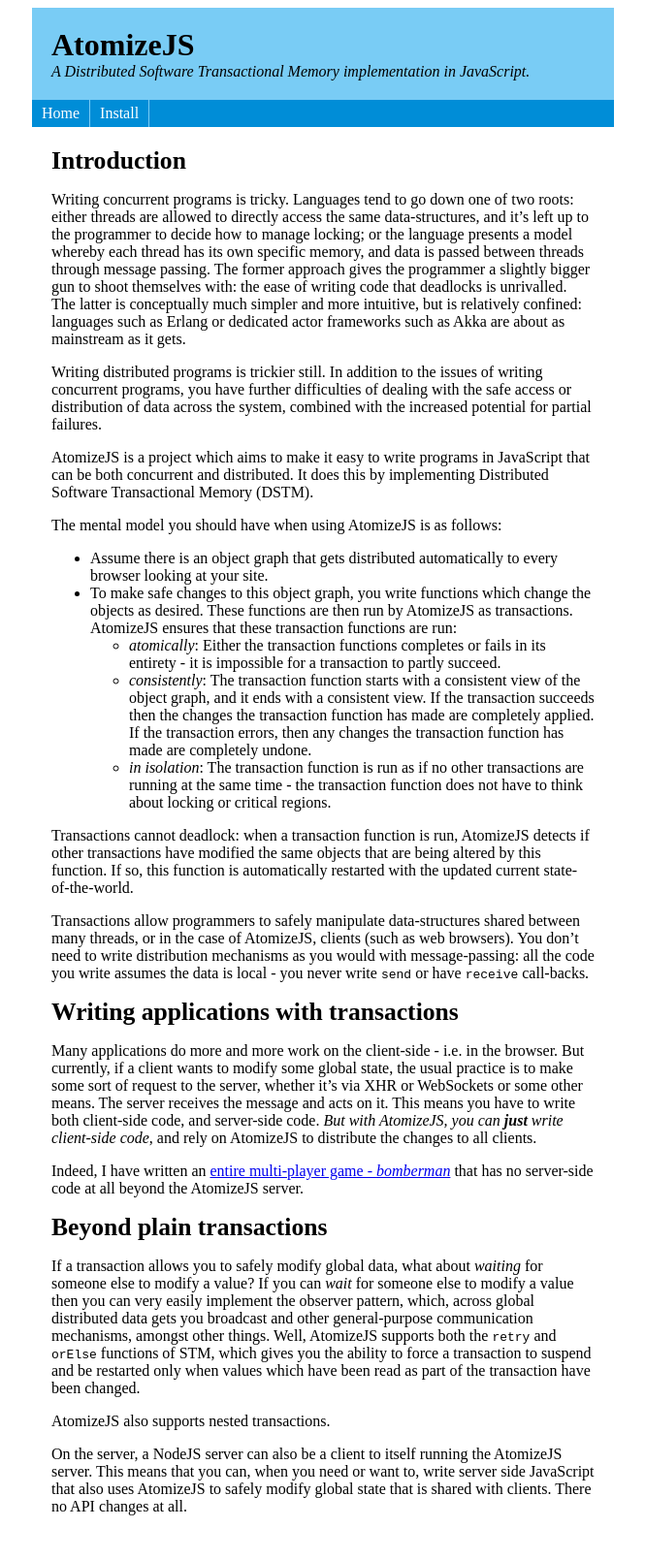
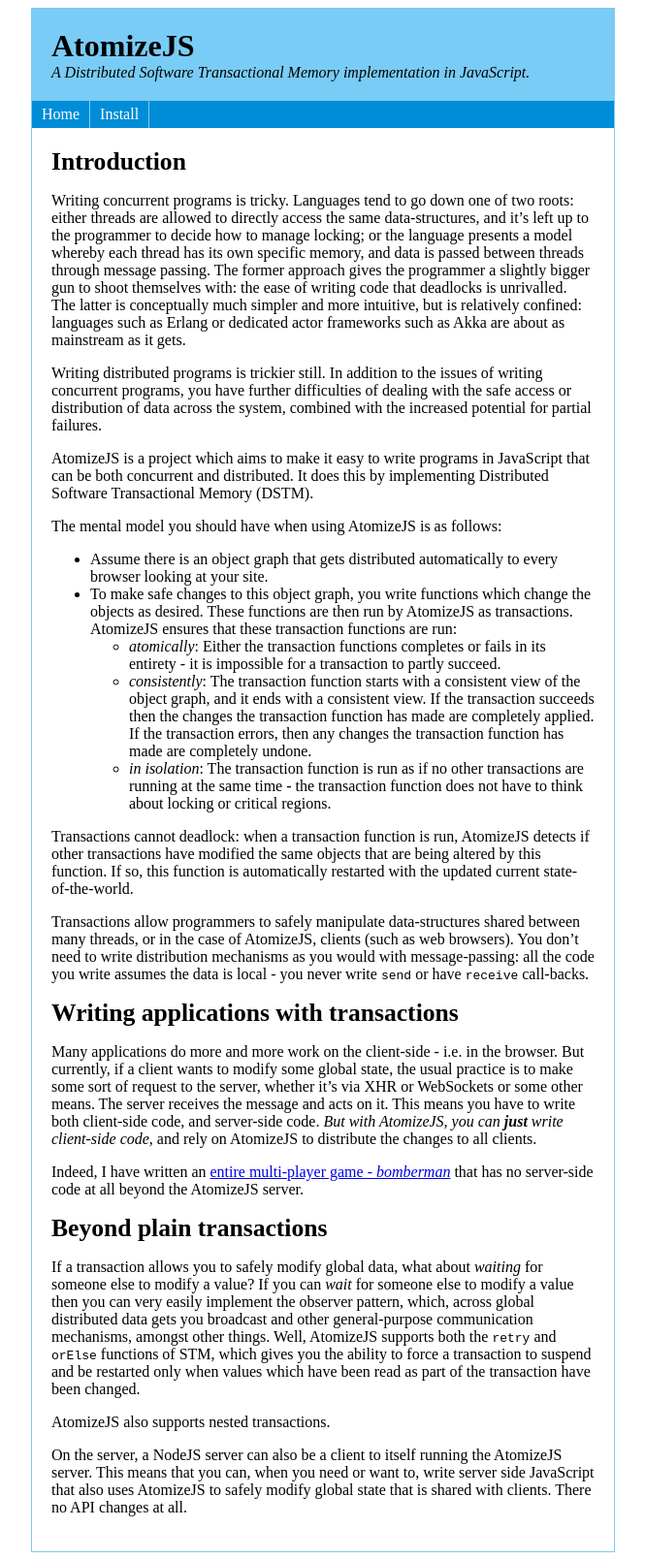
Before and after one commit to atomizejs/atomizejs.github.com, a Jekyll site: the page built from index.markdown, in a window 1280 px wide. Shown: the whole page at 97% size, without its empty margins (307-972 px from the left). Built offline with Jekyll 4.4.1, drawn with Linux system fonts in a browser that asks for light colours; Markdown is read by kramdown in place of the engine named in the settings.

Commit message:
Cosmetics
--HG--
extra : signature : gnupg%3AiQEcBAABAgAGBQJO17jrAAoJEO%2BewIrBgcV3KZkIAI9HUp51Yoxuyue6Tk5lhDaf/belHJ5eGHnlKUFt3FWb4LvznFJjEwnZ5r5evycUPM61OLCoYfte%2BTtNTW0ovjJ5QKikZPnu77g19RKEa8/CN7VJuV%2BxdJ/2Z7nRvxOkD%2Bpm4X9nTkqy9/R4v6%2BtUHZD95/CAHJQGFuZ%2BT7YD%2BysWFqh8SPDvr3mns1lLiEoFwrItYU2Eh0kcaj9DajkyGRpXg311eG1SgcCv5gQuiptBoHlo4Em1%2B8fJYtpoYRV3oy/eRd5UE%2BOo1qkBo7ARMLpMrtrZB4CFEI4CPkIRSmD3ODZdDWU%2B03fSzAE4fj0/r9FAXrkCK5tPy9nDiqPR84%3D

```diff
--- a/stylesheets/site.css
+++ b/stylesheets/site.css
@@ -3,6 +3,7 @@
         margin: 0 auto;
         width: 600px;
         background:#fff;
+        border: 1px solid#79ccf5;
 }
 
 #header
```
